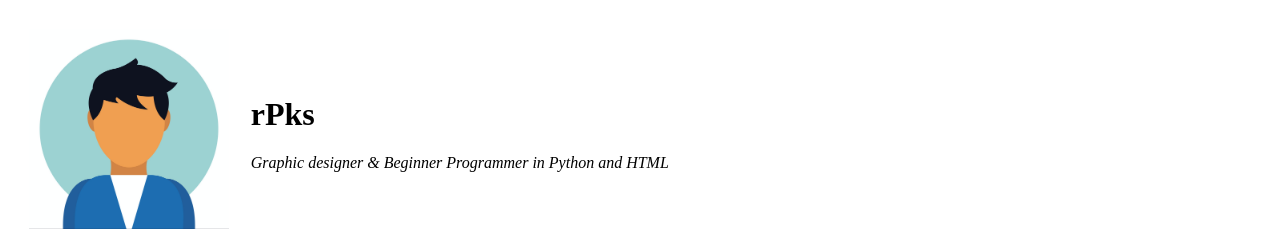
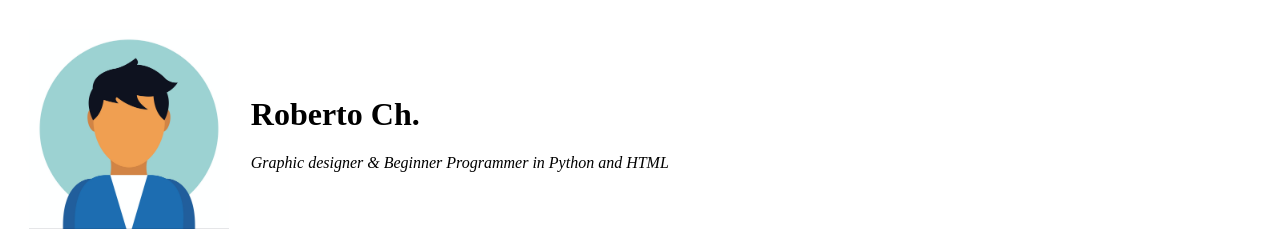
Before and after one commit to rPks69/cv, a plain HTML site: page index.html in a window 1280 px wide. Shown: the top 231 px of the page. Drawn offline with Linux system fonts and the light colour scheme.

Commit message:
Update index.html

```diff
--- a/index.html
+++ b/index.html
@@ -12,7 +12,7 @@
             <tr>
                 <td><img src="images/profile_vector_img.png" alt="profile picture" height="200"></td>
                 <td>
-                    <h1>rPks</h1>
+                    <h1>Roberto Ch.</h1>
                     <p><em>Graphic designer & Beginner Programmer in Python and HTML</em></p>
                     <p></p>
                 </td>
```
